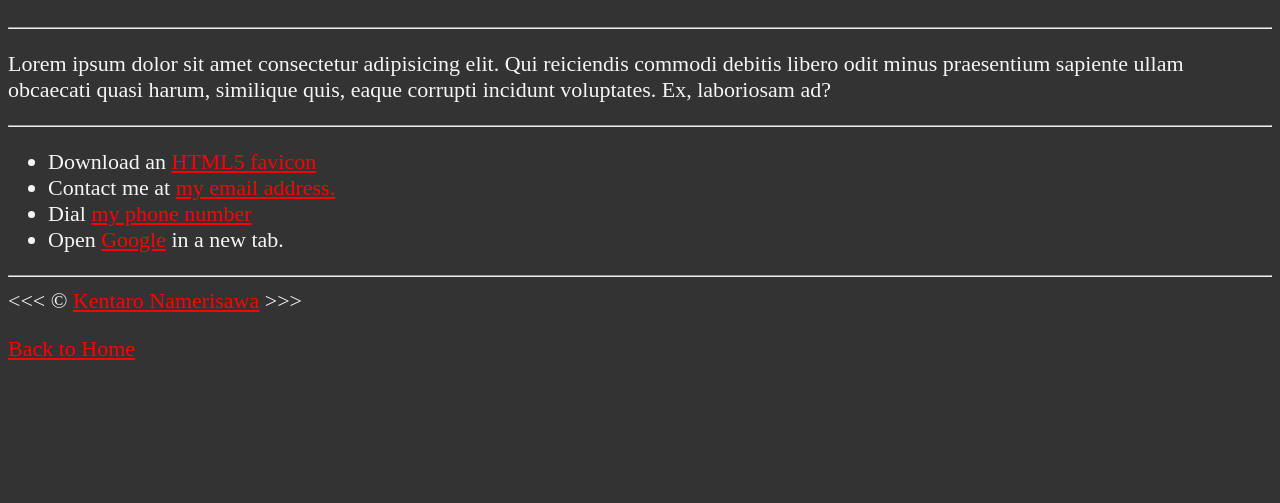
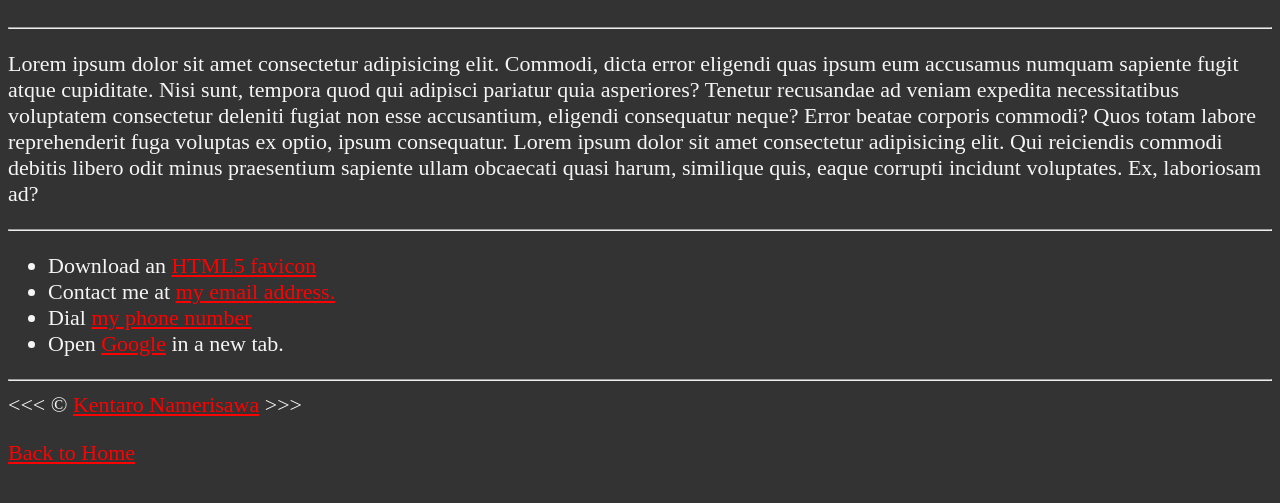
Before and after one commit to KErinAmu91871675/FirstHTML, a plain HTML site: page about.html in a window 1280 px wide. Shown: the part 83-586 px from the top of the page. Drawn offline with Linux system fonts and the light colour scheme.

Commit message:
about.html ipsum fixed

```diff
--- a/about.html
+++ b/about.html
@@ -13,6 +13,8 @@
 
     <hr>
     <p>
+      Lorem ipsum dolor sit amet consectetur adipisicing elit. Commodi, dicta error eligendi quas ipsum eum accusamus numquam sapiente fugit atque cupiditate. Nisi sunt, tempora quod qui adipisci pariatur quia asperiores?
+      Tenetur recusandae ad veniam expedita necessitatibus voluptatem consectetur deleniti fugiat non esse accusantium, eligendi consequatur neque? Error beatae corporis commodi? Quos totam labore reprehenderit fuga voluptas ex optio, ipsum consequatur.
       Lorem ipsum dolor sit amet consectetur adipisicing elit. Qui reiciendis commodi debitis libero odit minus praesentium sapiente ullam obcaecati quasi harum, similique quis, eaque corrupti incidunt voluptates. Ex, laboriosam ad?
     </p>
     <!-- type "lorem*1" and hit return -->
```
